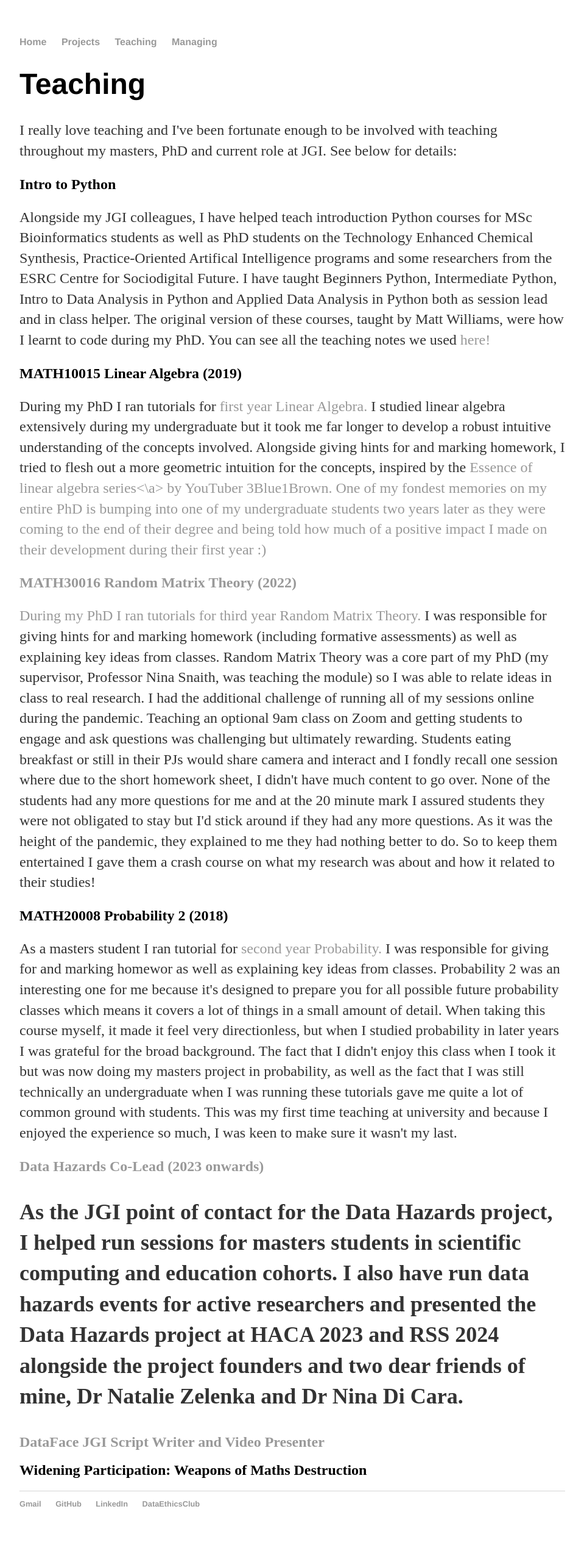
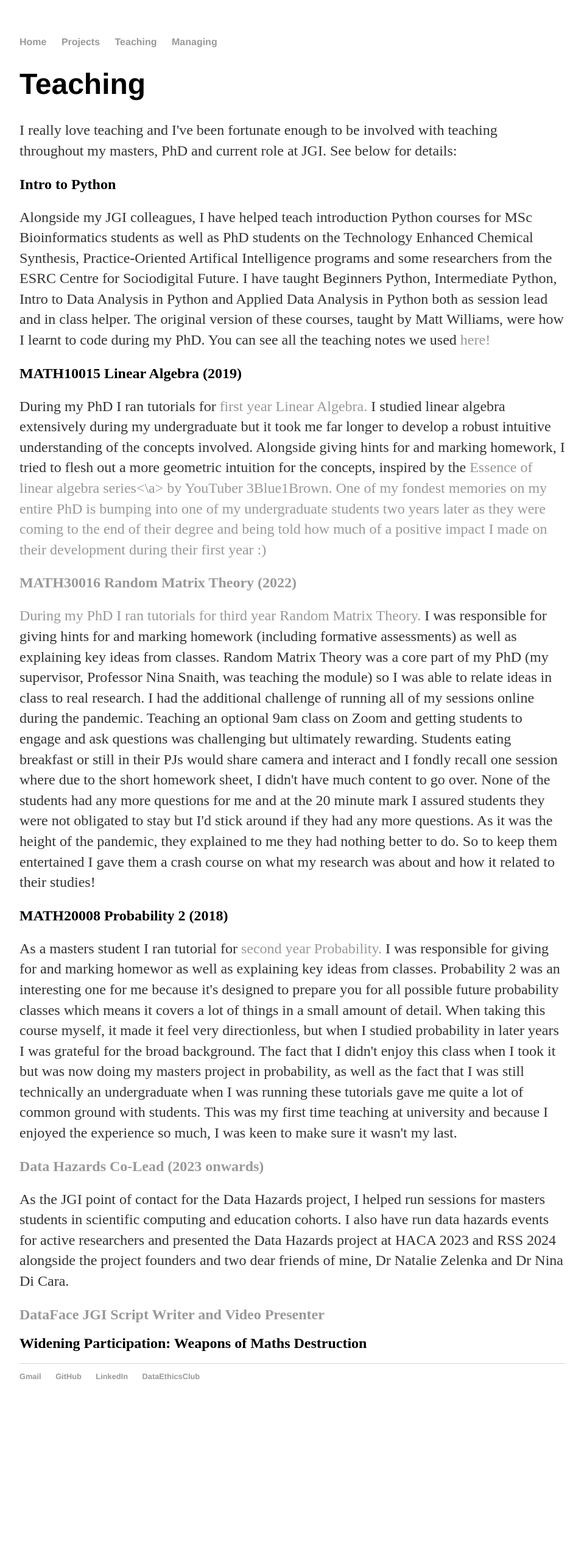
Before and after one commit to HuwWDay/HuwWDay.github.io, a Jekyll site: the page built from teaching/index.html, in a window 1280 px wide. Shown: the whole page at 61% size, without its empty margins (160-1119 px from the left). Built offline with Jekyll 4.4.1, drawn with Linux system fonts in a browser that asks for light colours; after the commit the page ends 2324 px from its top, so only the background shows below that.

```diff
--- a/teaching/index.html
+++ b/teaching/index.html
@@ -36,11 +36,11 @@ title: Huw Day, Data Scientist
     This was my first time teaching at university and because I enjoyed the experience so much, I was keen to make sure it wasn't my last.
     </p>
 
-<h2><a href="datahazards.com">Data Hazards Co-Lead (2023 onwards)</a><h2>
+<h2><a href="datahazards.com">Data Hazards Co-Lead (2023 onwards)</a></h2>
 	<p>As the JGI point of contact for the Data Hazards project, I helped run sessions for masters students in scientific computing and education cohorts.
 	I also have run data hazards events for active researchers and presented the Data Hazards project at HACA 2023 and RSS 2024 alongside the project founders and two dear friends of mine, Dr Natalie Zelenka and Dr Nina Di Cara. </p>
 
-<h2><a href="https://jeangoldinginstitute.blogs.bristol.ac.uk/2024/07/03/empowering-schools-to-improve-the-data-literacy-of-young-people/">DataFace JGI Script Writer and Video Presenter </a><h2>
+<h2><a href="https://jeangoldinginstitute.blogs.bristol.ac.uk/2024/07/03/empowering-schools-to-improve-the-data-literacy-of-young-people/">DataFace JGI Script Writer and Video Presenter </a></h2>
 
 <h2>Widening Participation: Weapons of Maths Destruction</h2>
 
```
